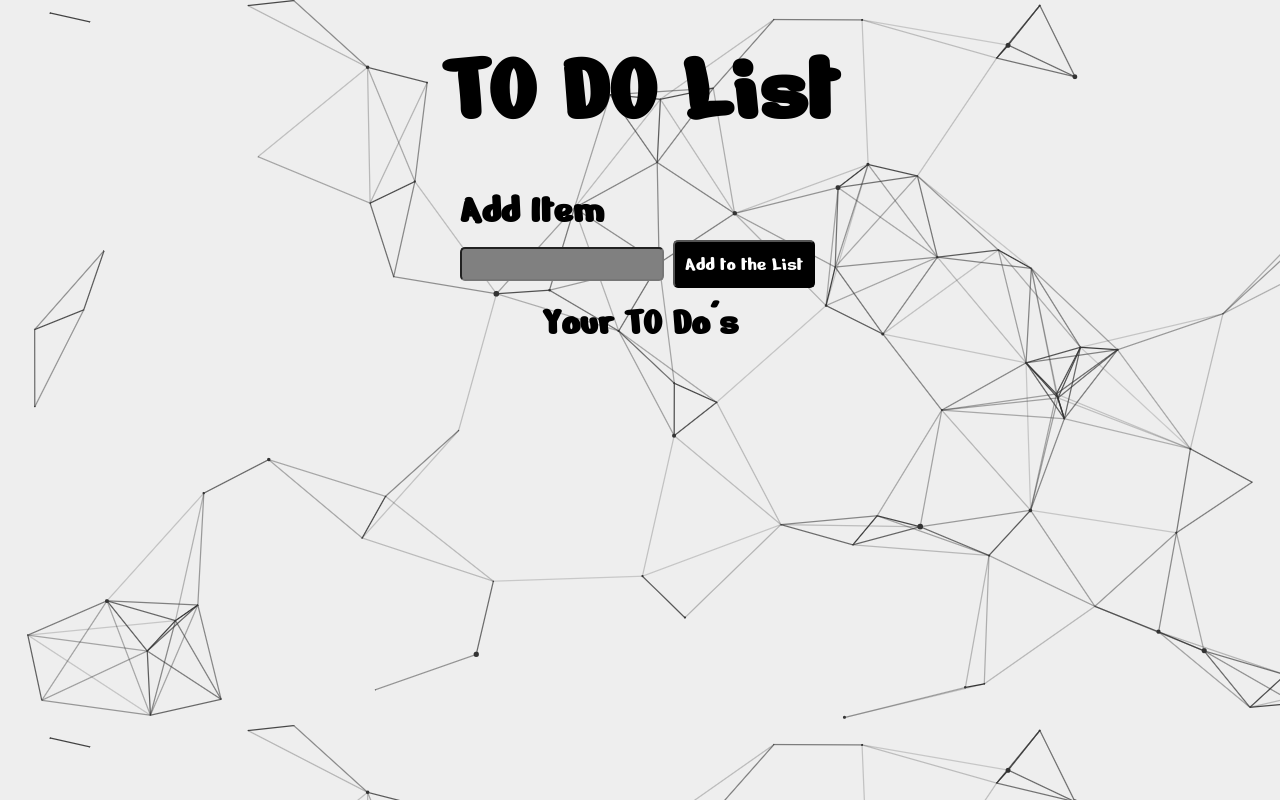
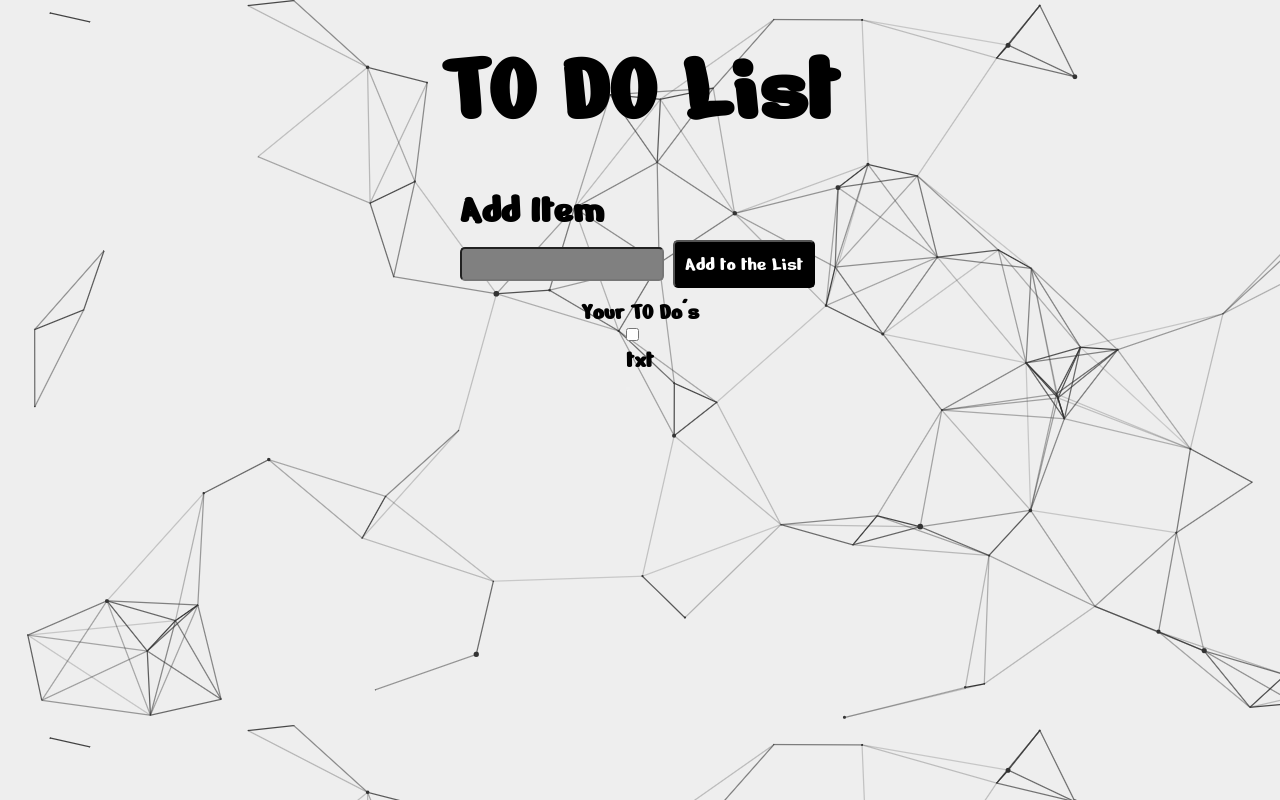
Before and after one commit to iamgauravbissa/ToDo-List-app, a plain HTML site: page index.html in a window 1280 px wide. Drawn offline with Linux system fonts and the light colour scheme.

Commit message:
created script.js

```diff
--- a/index.html
+++ b/index.html
@@ -1,6 +1,7 @@
 <!DOCTYPE html>
 <html lang="en">
   <head>
+
       <link rel="stylesheet" href="style.css">
     <meta charset="UTF-8" />
     <meta name="viewport" content="width=device-width, initial-scale=1.0" />
@@ -12,11 +13,13 @@
     <h2 class="minihead">Add Item</h2>
     <div class="tododiv">
       <input type="text" name="todo" id="todo" class="todo" />
-      <button class="todobutton">Add to the List</button>
+      <button id="todobtn" class="todobutton">Add to the List</button>
     </div>
 </div>
-    <h2 class="checklist">Your TO Do's</h2>
-    <div class="todolist">
+    <h2 id="checklist">Your TO Do's</h2>
+    <div id="todolist" class="todolist">
+
     </div>
+    <script src="./script.js"></script>
   </body>
 </html>
--- /dev/null
+++ b/script.js
@@ -0,0 +1,21 @@
+
+
+var msti;
+var todolist = document.getElementsByClassName('todolist');
+document.getElementById('todobtn').addEventListener('click',functionf());
+
+function functionf(e){
+
+        var txt = document.getElementById('todo').value;
+        var chekbox = document.createElement('input');
+
+        chekbox.setAttribute('type','checkbox');
+        msti = document.createElement('h2');
+        msti.innerHTML="txt";
+        var cross = document.createElement('button');
+        cross.setAttribute('class','fa fa-window-close');
+        document.getElementById('todolist').appendChild(chekbox);
+        document.getElementById('todolist').appendChild(msti);
+        document.getElementById('todolist').appendChild(cross);
+
+}
```
